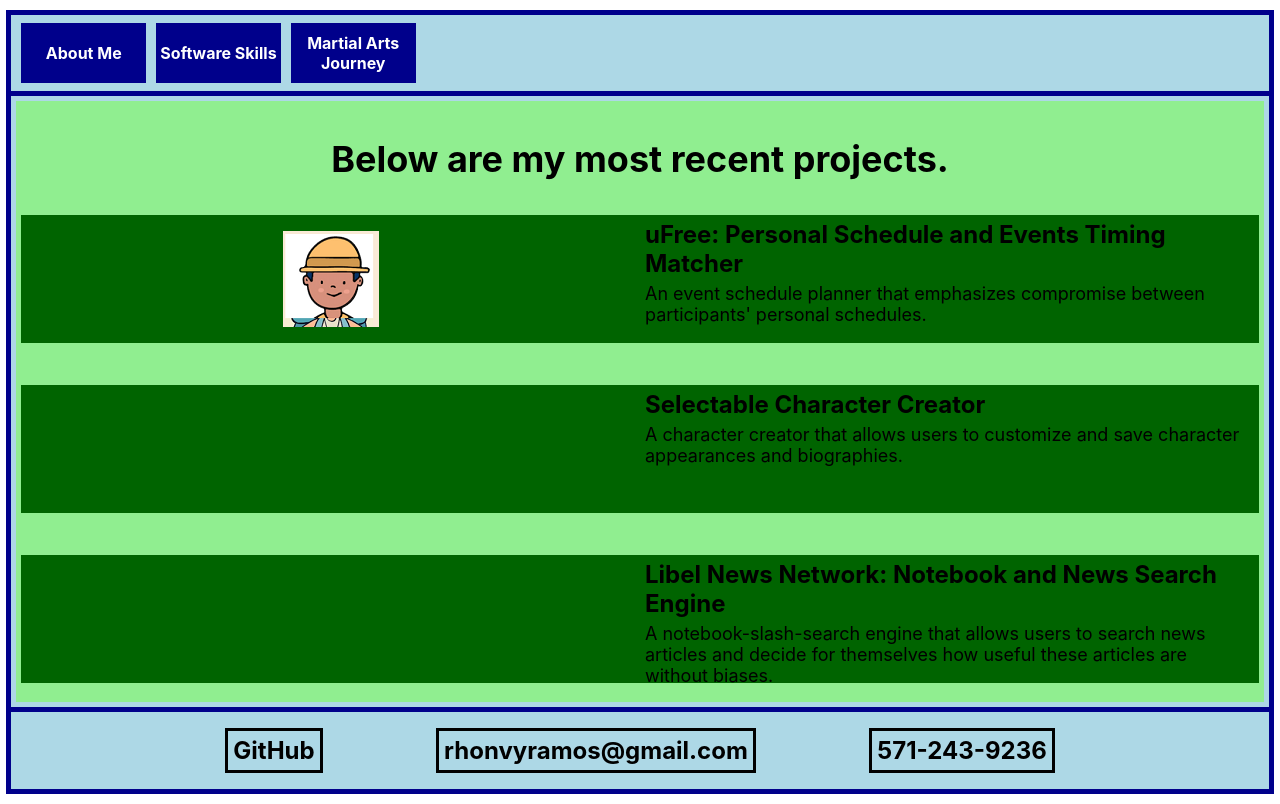
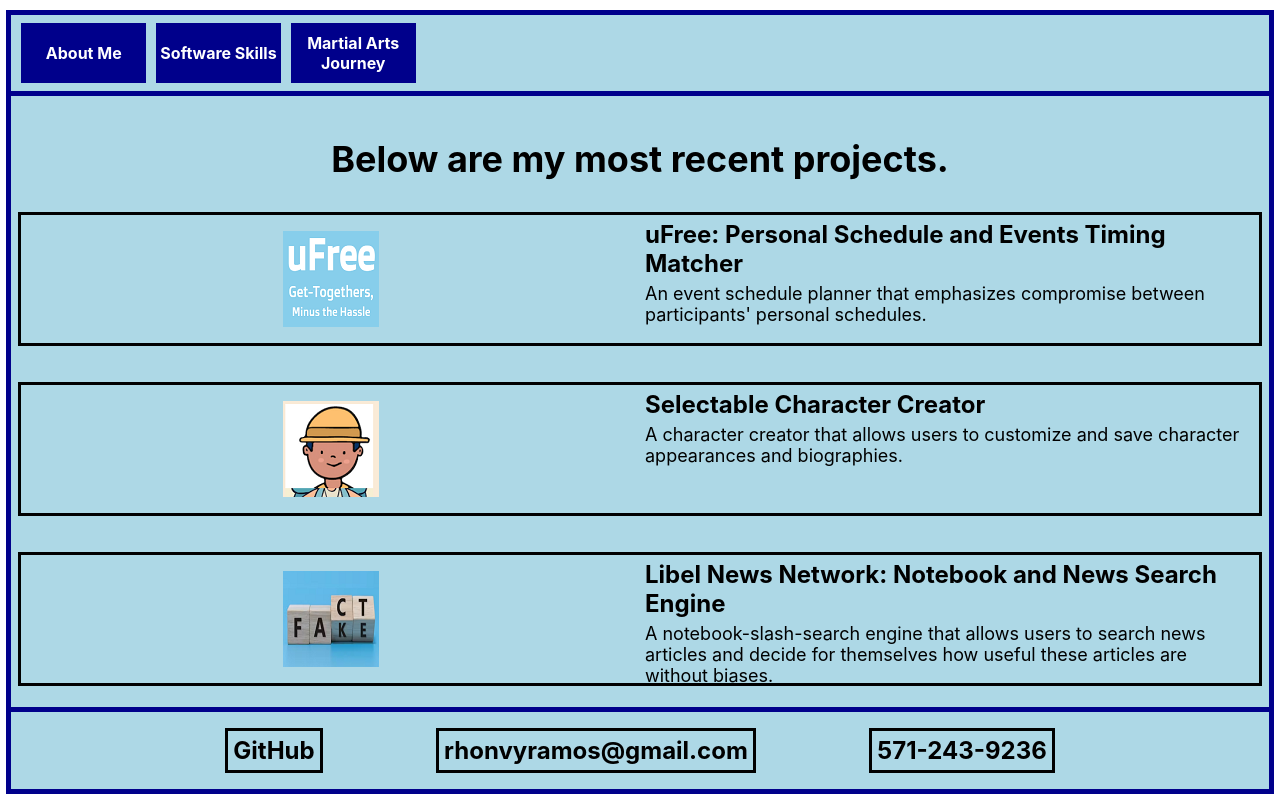
Before and after one commit to rhonvyramos/resume-portfolio-overdone, a React (Create React App) app: page /software in a window 1280 px wide. Built offline with nearby package versions, Linux system fonts and the light colour scheme.

Commit message:
project details added

```diff
--- a/src/assets/software.css
+++ b/src/assets/software.css
@@ -1,8 +1,6 @@
 #page_software {
     height: calc(100% - 10px);
     width: calc(100% - 10px);
-
-    background-color: lightgreen;
 }
 
 #software_contents {
@@ -40,7 +38,7 @@
 
     margin-top: 5px;
 
-    background-color: darkgreen;
+    border-style: solid;
 
     display: flex;
     justify-content: center;
--- a/src/pages/Software.js
+++ b/src/pages/Software.js
@@ -4,6 +4,8 @@ import "../assets/software.css"
 
 // importing images
 import character_creator_prev from "../assets/character_creator_prev.png"
+import ufree_prev from "../assets/ufree_prev.png"
+import libelnews_prev from "../assets/libelnews_prev.png"
 
 export default function Software() {
     return(
@@ -16,7 +18,7 @@ export default function Software() {
                     <div id="software_projects">
                         <div className="project_box">
                             <div className="project_image">
-                                <img src={character_creator_prev} alt="apollo" height={"96px"} width={"96px"} />
+                                <img src={ufree_prev} alt="ufree" height={"96px"} width={"96px"} />
                             </div>
                             <div className="project_text">
                                 <p className="project_title">
@@ -29,7 +31,7 @@ export default function Software() {
                         </div>
                         <div className="project_box">
                             <div className="project_image">
-
+                                <img src={character_creator_prev} alt="charactercreate" height={"96px"} width={"96px"} />
                             </div>
                             <div className="project_text">
                                 <p className="project_title">
@@ -42,7 +44,7 @@ export default function Software() {
                         </div>
                         <div className="project_box">
                             <div className="project_image">
-
+                                <img src={libelnews_prev} alt="libel" height={"96px"} width={"96px"} />
                             </div>
                             <div className="project_text">
                                 <p className="project_title">
```
Also changed, not shown: src/assets/libelnews_prev.png (added), src/assets/ufree_prev.png (added).
